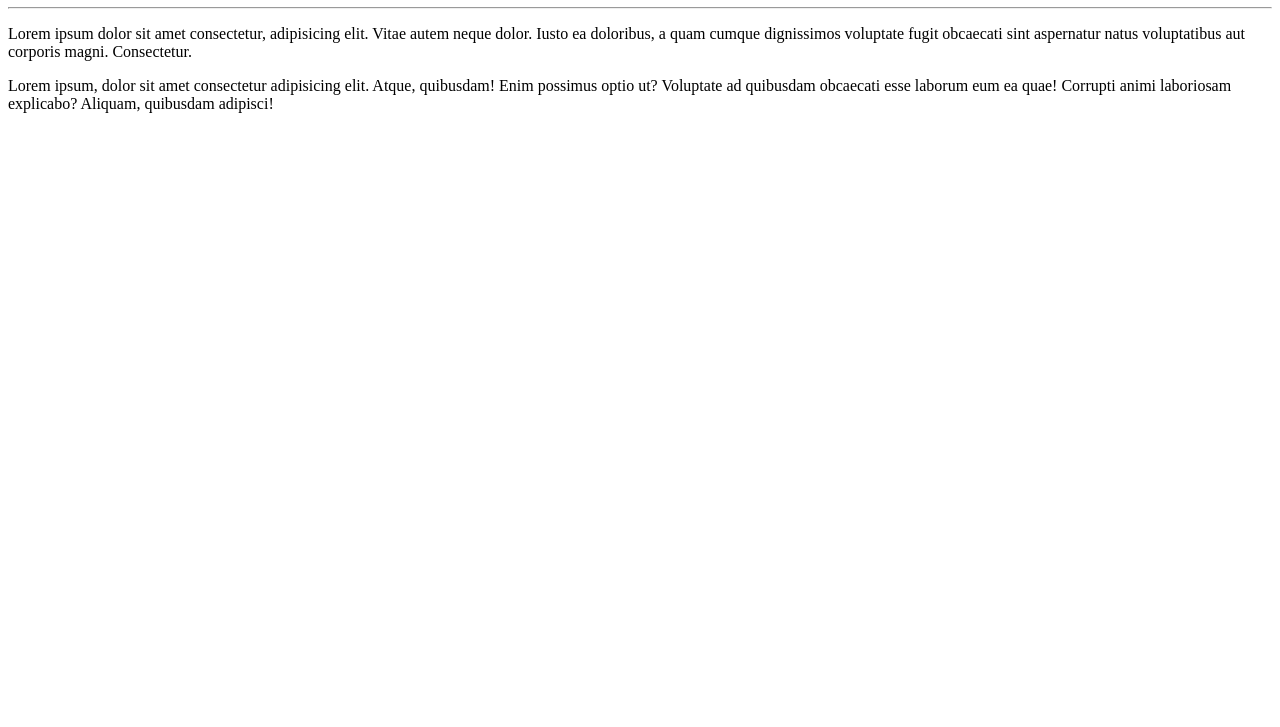
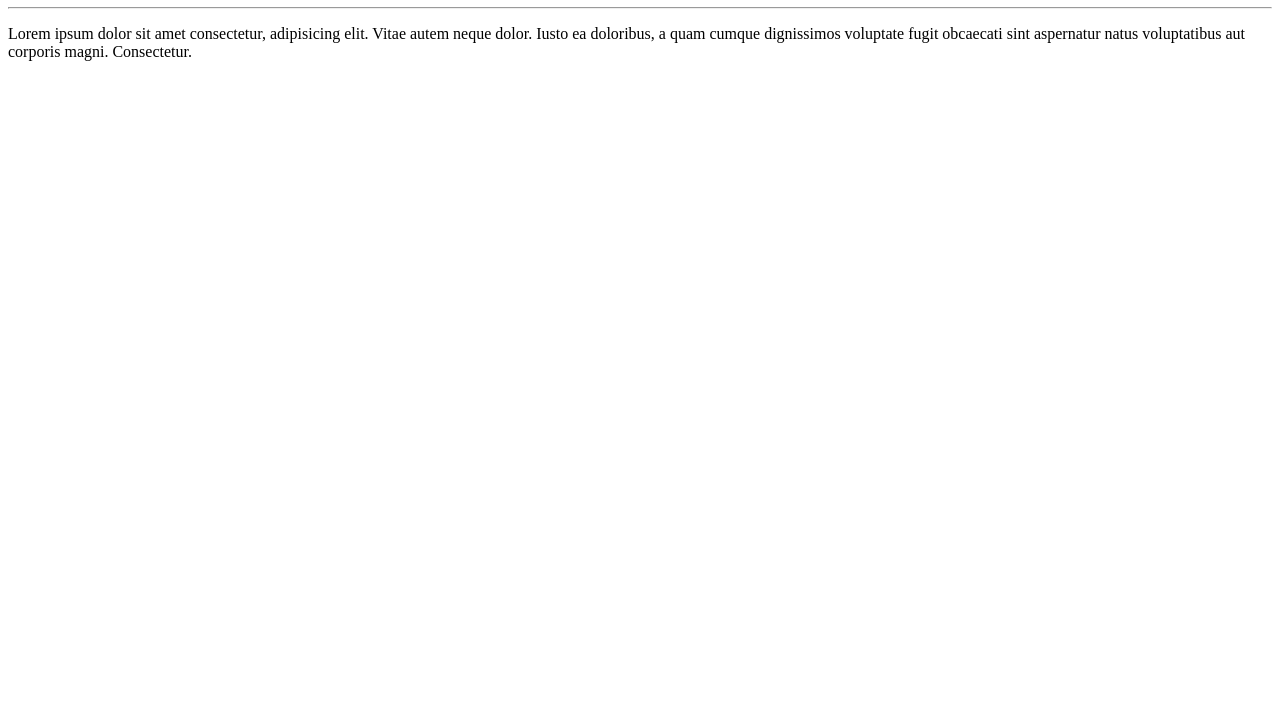
Before and after one commit to AaronCesarTonello/Ola-Mundo, a plain HTML site: page site-exemplo/index.html in a window 1280 px wide. Shown: the part 73-800 px from the top of the page. Drawn offline with Linux system fonts and the light colour scheme.

Commit message:
Update index.html

```diff
--- a/site-exemplo/index.html
+++ b/site-exemplo/index.html
@@ -10,6 +10,5 @@
     <h1>Olá, Mundo</h1>
     <hr>
     <p>Lorem ipsum dolor sit amet consectetur, adipisicing elit. Vitae autem neque dolor. Iusto ea doloribus, a quam cumque dignissimos voluptate fugit obcaecati sint aspernatur natus voluptatibus aut corporis magni. Consectetur.</p>
-    <p>Lorem ipsum, dolor sit amet consectetur adipisicing elit. Atque, quibusdam! Enim possimus optio ut? Voluptate ad quibusdam obcaecati esse laborum eum ea quae! Corrupti animi laboriosam explicabo? Aliquam, quibusdam adipisci!</p>
 </body>
 </html>
```
